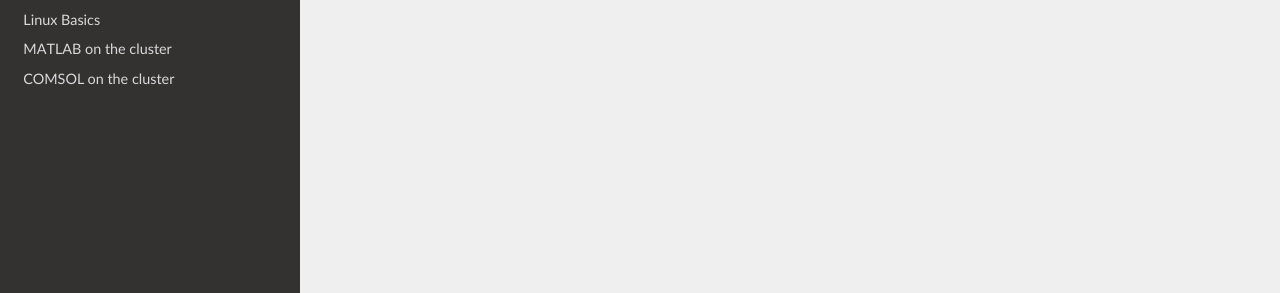
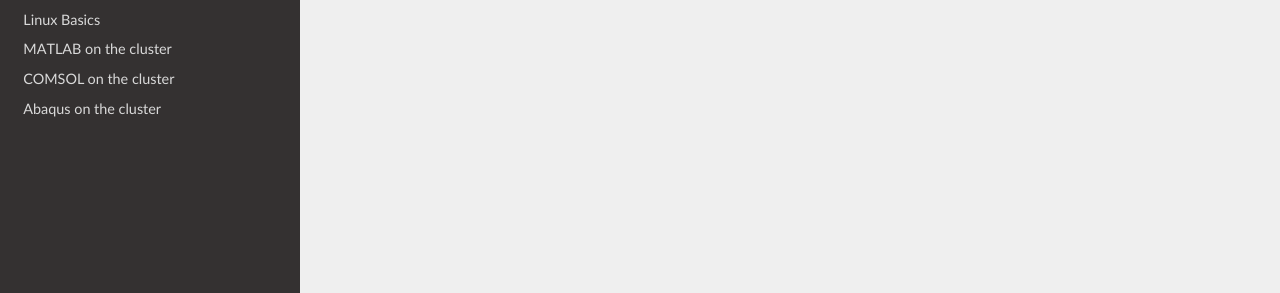
Before and after one commit to lunarc/lunarc_docs, an MkDocs documentation site: the page built from docs/index.md, in a window 1280 px wide. Shown: the part 398-691 px from the top of the page. Built offline with MkDocs 1.6.1, drawn with Linux system fonts in a browser that asks for light colours; nearby versions of some CDN libraries; old or Windows-style settings are respelled for this version of MkDocs.

Commit message:
added Abaqus guide to yaml file

```diff
--- a/mkdocs.yml
+++ b/mkdocs.yml
@@ -13,5 +13,6 @@
 - Linux Basics: linux_basics.md
 - MATLAB on the cluster: MATLAB.md
 - COMSOL on the cluster: COMSOL.md
+- Abaqus on the cluster: Abaqus.md
 theme: readthedocs
 #markdown_extensions: [codehilite]
```
